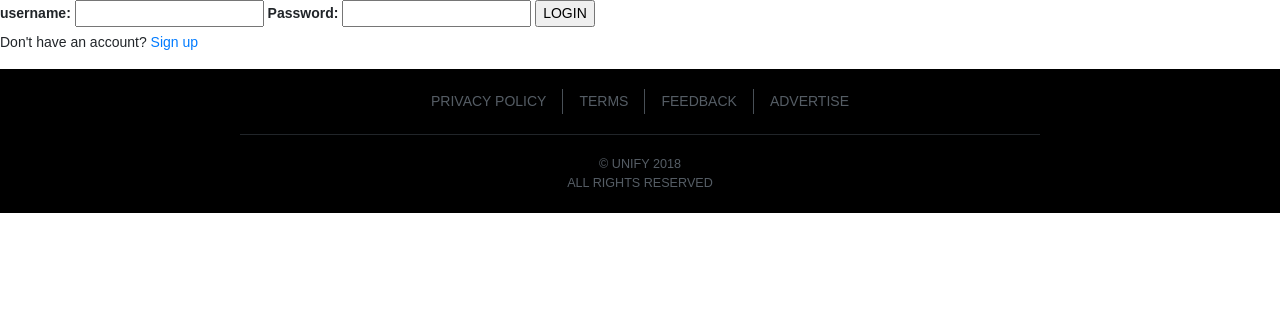
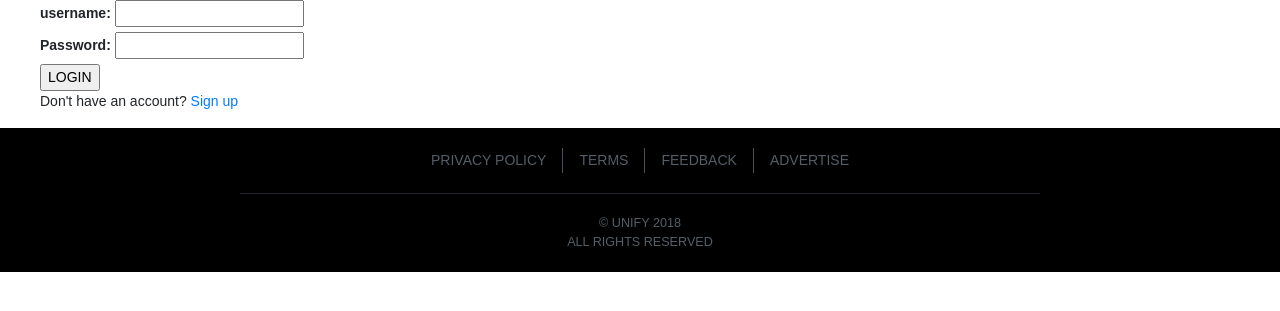
Before and after one commit to 0x6f736f646f/blogging, a Django app: template templates/account/login.html in a window 1280 px wide. Shown: the part 87-398 px from the top of the page. Run offline with Django 3.2, Linux system fonts and the light colour scheme; the template is opened without the code that fills it, so the values that code supplies are empty; some web fonts are replaced.

Commit message:
Adding containers to the account html files

```diff
--- a/blogging/urls.py
+++ b/blogging/urls.py
@@ -20,6 +20,7 @@ from django.conf import settings
 from django.conf.urls.static import static
 from ourblog import views as ourblog_views
 from ourblog import models
+from django.contrib.auth.views import login
 
 admin.autodiscover()
 
@@ -33,6 +34,7 @@ urlpatterns = [
     url(r"add_comment/(\d+)/", ourblog_views.add_comment, name="add_comment"),
 
     #account logins
+    url(r"^login/$", login, {"template_name":"account/login.html"}),
     url(r"^account/login/$", ourblog_views.login, name="login"),
     url(r"^account/auth$", ourblog_views.auth_view, name="auth_view"),
     url(r"^account/logout/$", ourblog_views.logout, name="logout"),
--- a/templates/account/account_base.html
+++ b/templates/account/account_base.html
@@ -7,7 +7,7 @@
   <meta name="viewport" content="width=device-width, initial-scale=1, shrink-to-fit=no">
   <meta name="description" content="Where we connect university by blogging">
   <meta name="author" content="Rodney Osodo">
-  <link rel="icon" href="{% static "/img/" %}">
+  <link rel="icon" href="{% static "/img/favicon.png" %}">
   <title>Unify</title>
 
   <link href="{% static "/css/milo.css" %}" rel="stylesheet">
--- a/templates/account/invalid_login.html
+++ b/templates/account/invalid_login.html
@@ -1,5 +1,7 @@
 {% extends "account/account_base.html" %}
 {% block content %}
+<div class="container">
   <h2>Your login details are invalid!</h2>
   <p>Click <a href="/account/login/"> here</a> to login again.</p>
+</div>
 {% endblock %}
--- a/templates/account/loggedin.html
+++ b/templates/account/loggedin.html
@@ -6,6 +6,7 @@
   </ul>
 {% endblock %}
 {% block content %}
+<div class="container">
   <h2>Hi {{ full_name }} you are now logged in!</h2>
   <p>{{blogger.id}}</p>
     <h1>Blog</h1>
@@ -17,4 +18,5 @@
       </div>
     {% endfor %}
     <p>None to show</p>
+</div>
 {% endblock %}
--- a/templates/account/login.html
+++ b/templates/account/login.html
@@ -1,14 +1,20 @@
 {% extends "account/account_base.html" %}
 {% block content %}
+<div class="container">
   {% if form.errors %}
     <p class="error">Sorry, that's not either a valid username or password</p>
   {% endif %}
   <form action="/account/auth" method="post">{% csrf_token %}
+    <div>
     <label for="username">username: </label>
     <input type="text" name="username" value="" id="username">
+  </div>
+  <div>
     <label for="password">Password: </label>
     <input type="password" name="password" value="" id="password">
+  </div>
     <input type="submit" value="LOGIN">
     <p>Don't have an account? <a href="/account/register">Sign up</a></p>
   </form>
+</div>
 {% endblock %}
--- a/templates/account/logout.html
+++ b/templates/account/logout.html
@@ -1,5 +1,6 @@
 {% extends "home.html" %}
 {% block content %}
+<div>
   {% if form.errors %}
     <p class="error">Sorry, that's not either a valid username or password</p>
   {% endif %}
@@ -10,4 +11,5 @@
     <input type="password" name="password" value="" id="password">
     <input type="submit" value="LOGIN">
   </form>
+</div>
 {% endblock %}
--- a/templates/account/register.html
+++ b/templates/account/register.html
@@ -2,6 +2,7 @@
 {% block content %}
 
   <h2>Register</h2>
+  <div class="container">
     <form action="/account/register/" method="post">{% csrf_token %}
       <li>
         <label for="id_username">Username:</label>
@@ -31,5 +32,5 @@
     </li>
       <input type="submit" value="REGISTER">
     </form>
-
+  </div>
 {% endblock %}
--- a/templates/account/register_success.html
+++ b/templates/account/register_success.html
@@ -1,5 +1,7 @@
 {% extends "account/account_base.html" %}
 {% block content %}
+<div>
   <h2>You have registered!</h2>
   <p>Click <a href="/account/login/">here</a> to login!</p>
+</div>
 {% endblock %}
--- a/templates/base.html
+++ b/templates/base.html
@@ -7,7 +7,7 @@
   <meta name="viewport" content="width=device-width, initial-scale=1, shrink-to-fit=no">
   <meta name="description" content="Where we connect university by blogging">
   <meta name="author" content="Rodney Osodo">
-  <link rel="icon" href="{% static "/img/" %}">
+  <link rel="icon" href="{% static "/img/favicon.png" %}">
   <title>Unify</title>
 
   <link href="{% static "/css/milo.css" %}" rel="stylesheet">
--- a/templates/home.html
+++ b/templates/home.html
@@ -7,7 +7,7 @@
   <meta name="viewport" content="width=device-width, initial-scale=1, shrink-to-fit=no">
   <meta name="description" content="Where we connect university by blogging">
   <meta name="author" content="Rodney Osodo">
-  <link rel="icon" href="{% static "/img/" %}">
+  <link rel="icon" href="{% static "/img/favicon.png" %}">
   <title>Unify</title>
 
   <link href="{% static "/css/milo.css" %}" rel="stylesheet">
```
Also changed, not shown: ourblog/views.py (+20 -18 lines). Lines whose indentation alone changed are shown as unchanged.
